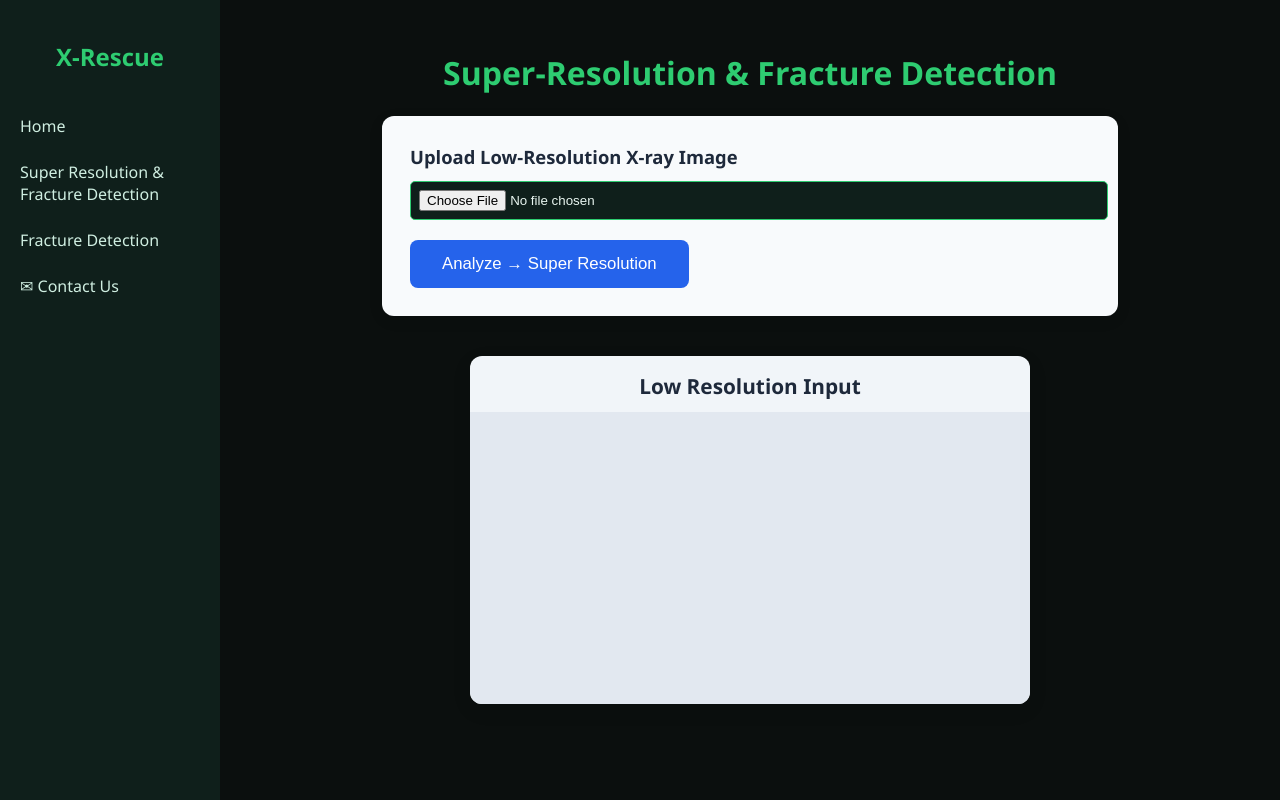
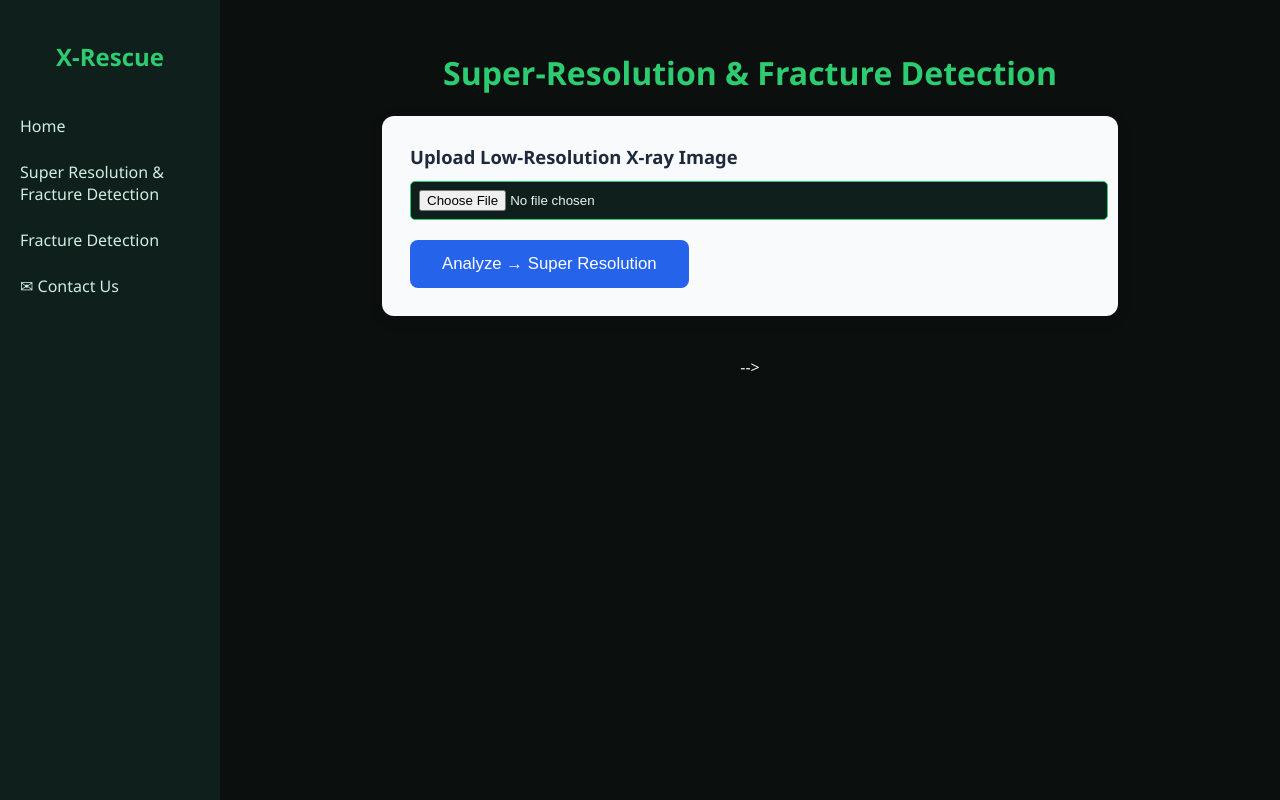
Before and after one commit to rehan-hansaja/X-Rescue, a Flask app: page /sr_detect in a window 1280 px wide. Run offline with Flask 3, Linux system fonts and the light colour scheme; parts of the project's set-up code (start-up, migrations or seed data) failed here and were passed over.

Commit message:
Fixed Input Preview Issue

```diff
--- a/templates/sr_detect.html
+++ b/templates/sr_detect.html
@@ -14,16 +14,16 @@
     </form>
 </div>
 
-<div class="results-grid">
-    <!-- Left: Input (preview or uploaded) -->
-    <div class="result-card input-card">
+<div class="results-grid">-->
+<!-- Left: Input Preview -->
+    <div class="result-card input-card" id="input-card"
+         style="{% if not input_image %}display: none;{% endif %}">
         <h3>Low Resolution Input</h3>
         <div class="image-wrapper">
             <img id="input-preview"
-                 src="{% if input_image %}{{ url_for('input_file', filename=input_image) }}{% else %}{{ url_for('static', filename='preview1.png') }}{% endif %}"
+                 src="{% if input_image %}{{ url_for('input_file', filename=input_image) }}{% else %}#{% endif %}"
                  alt="Input X-ray"
-                 class="result-image"
-                 style="display: {% if input_image %}block{% else %}none{% endif %};">
+                 class="result-image">
         </div>
     </div>
 
@@ -206,9 +206,10 @@
 <script>
 function previewInput(event) {
     const preview = document.getElementById("input-preview");
+    const card = document.getElementById("input-card");
     if (event.target.files && event.target.files[0]) {
         preview.src = URL.createObjectURL(event.target.files[0]);
-        preview.style.display = "block";
+        card.style.display = "block";
     }
 }
 </script>
```
Also changed, not shown: templates/final_result.html (+6 -6 lines).
